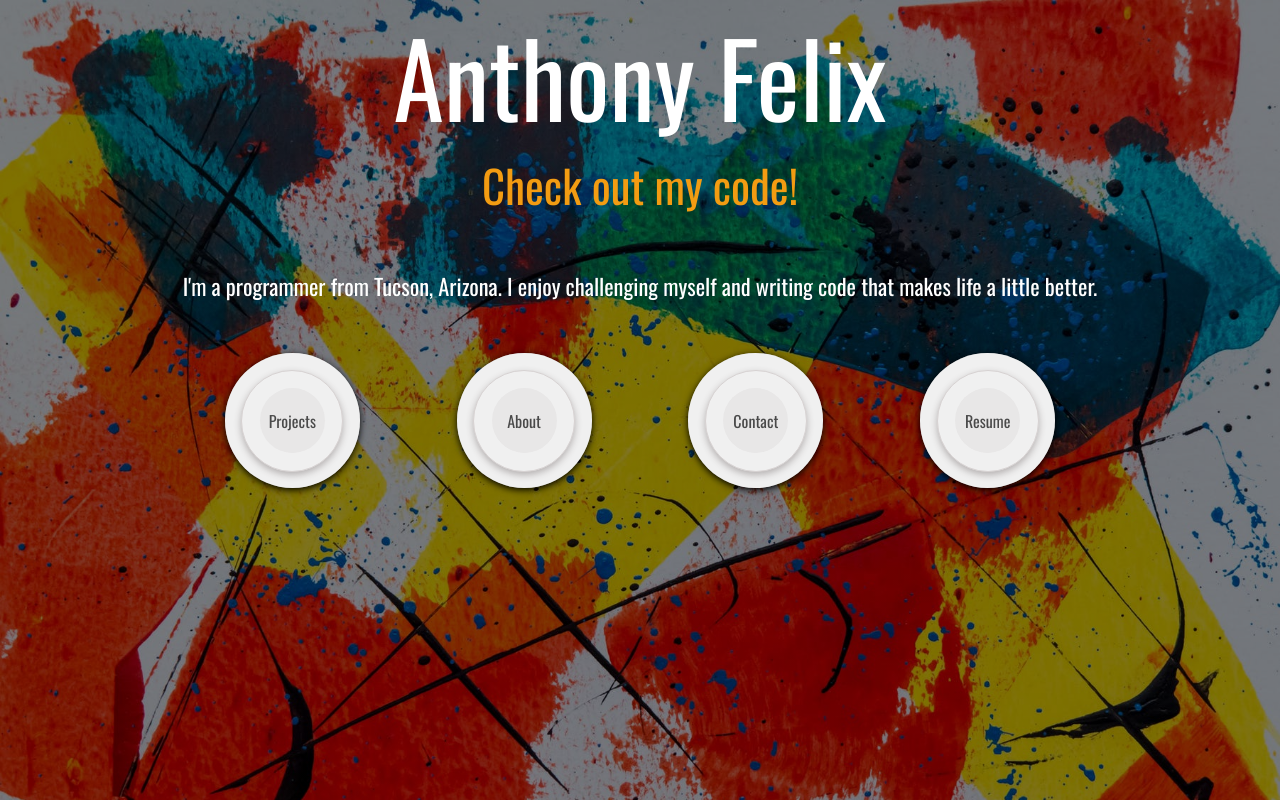
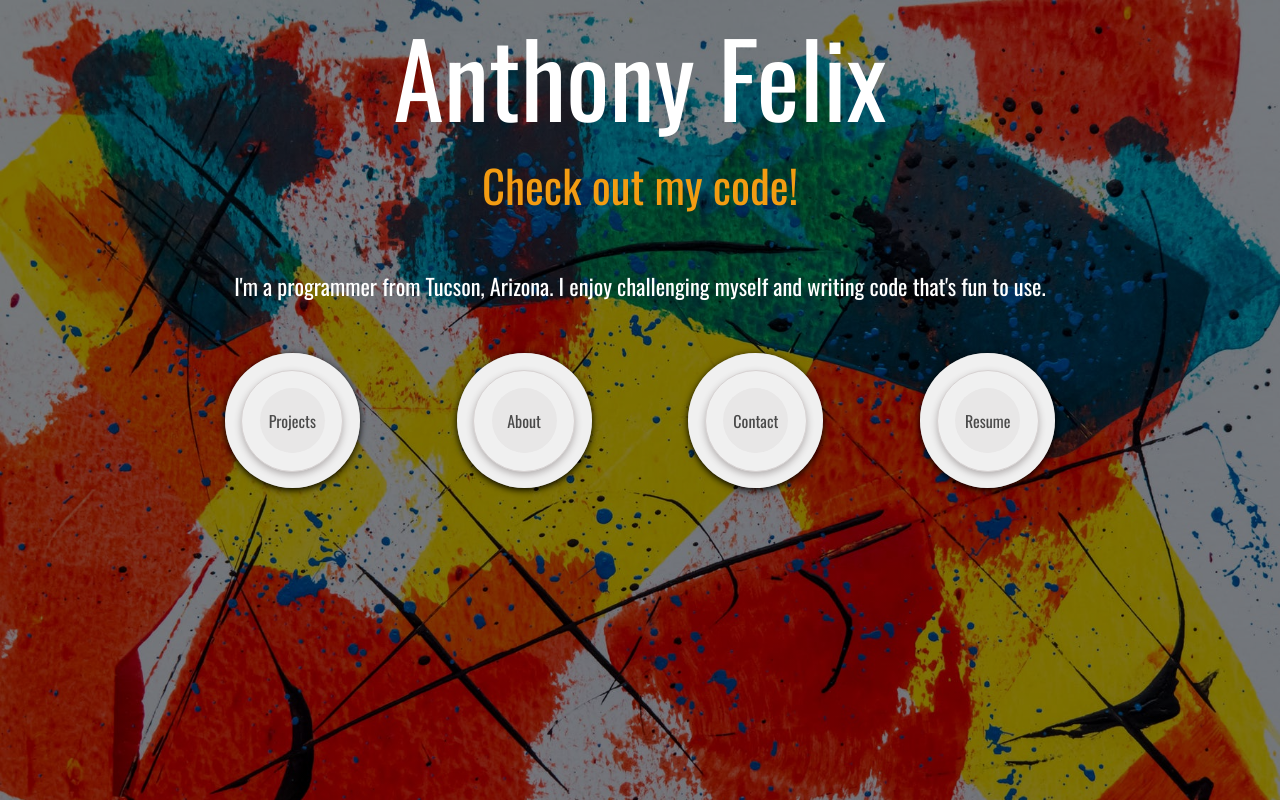
Before and after one commit to anthonyfelix/resume, a website: page dist/index.html in a window 1280 px wide. Drawn offline with nearby package versions, Linux system fonts and the light colour scheme.

Commit message:
update copy

```diff
--- a/dist/index.html
+++ b/dist/index.html
@@ -14,7 +14,7 @@
     </div> -->
     <div id='greetHolder'>
             <h1 class='greet'>Anthony Felix<br> <span class='accentText'>Check out my code!</span></h1>
-            <p class='subGreet'>I'm a programmer from Tucson, Arizona. I enjoy challenging myself and writing code that makes life a little better.</p>
+            <p class='subGreet'>I'm a programmer from Tucson, Arizona. I enjoy challenging myself and writing code that's fun to use.</p>
             <div class="buttonMenu">
 
                 <div class="socialButton" draggable='true'>
```
